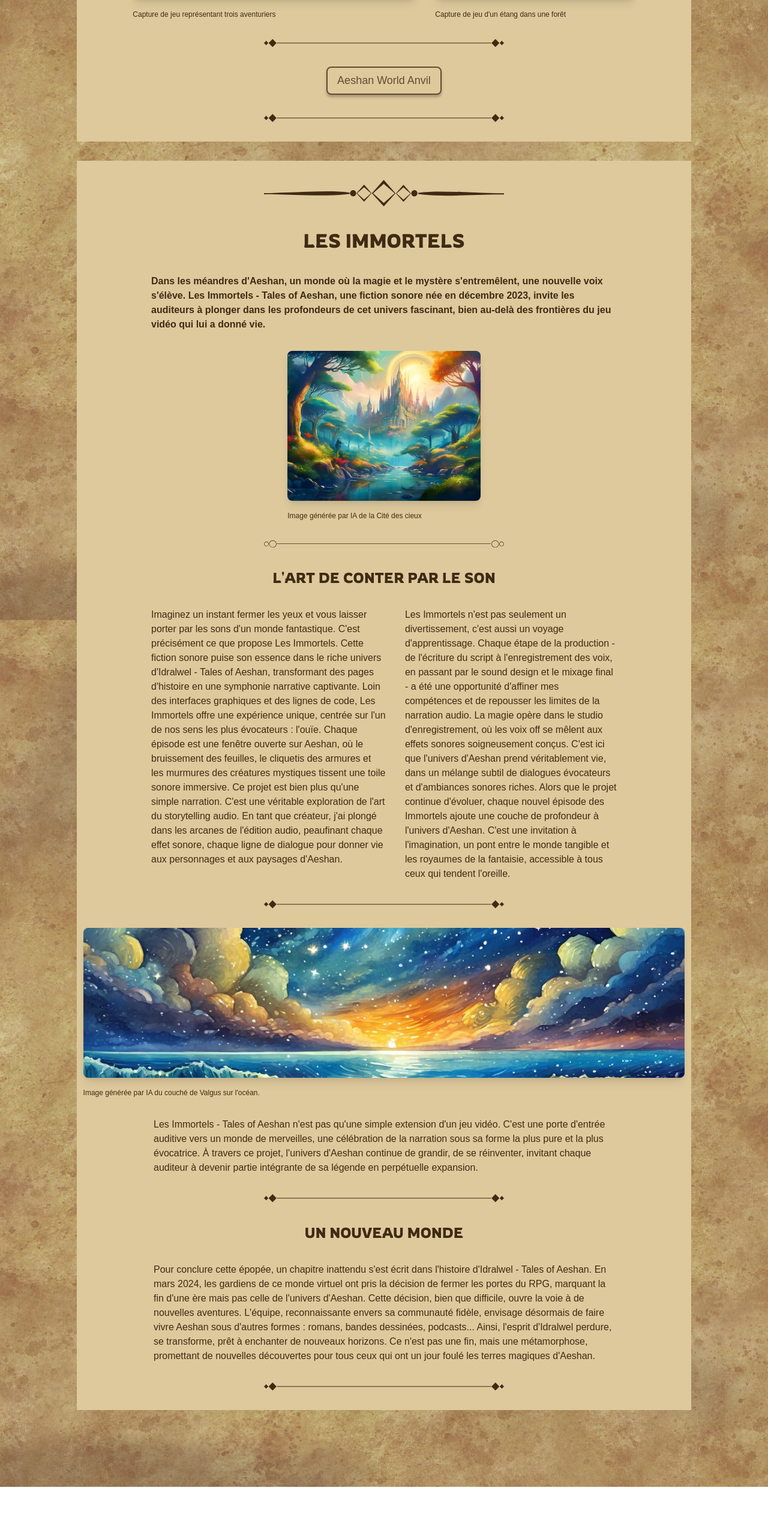
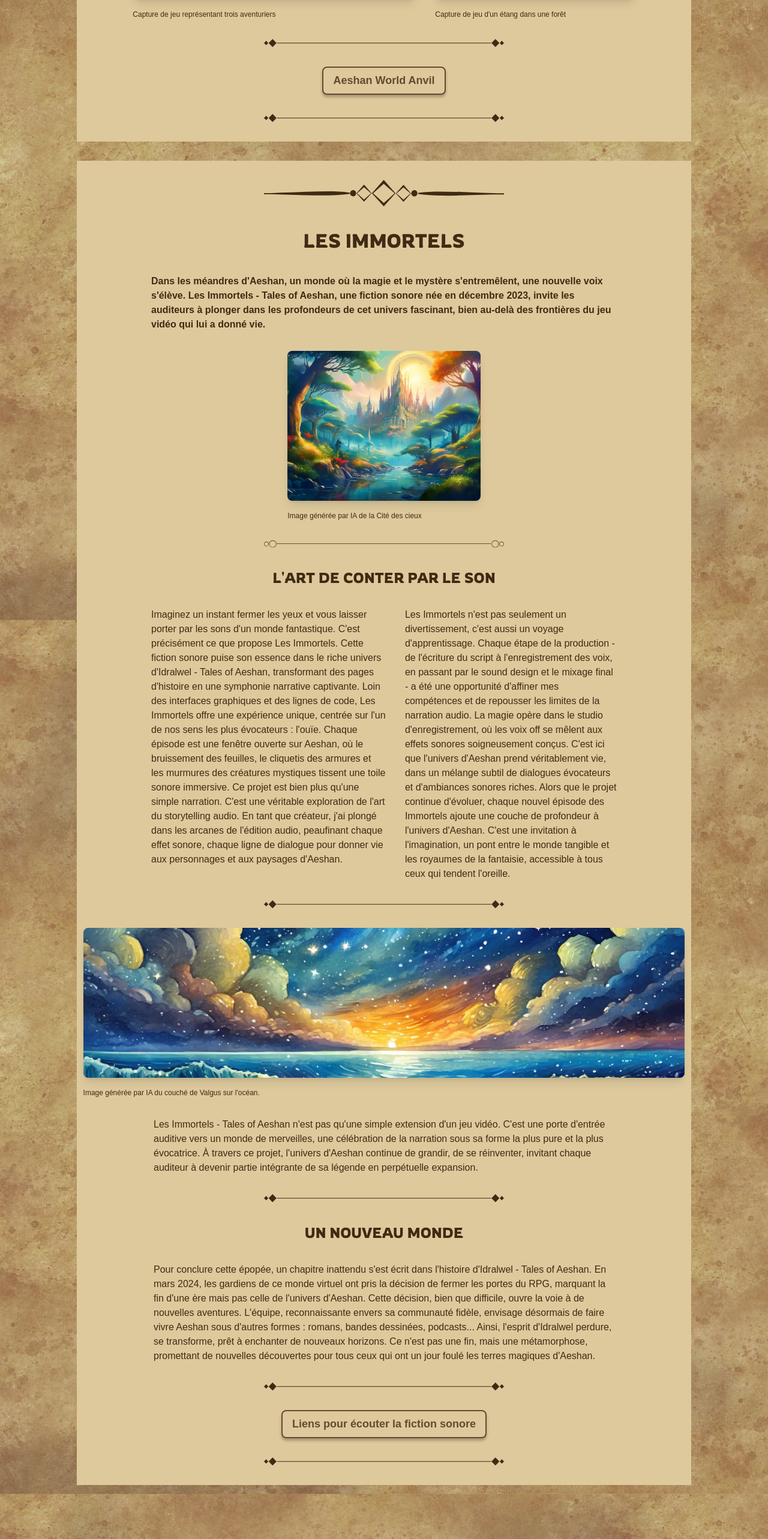
Before and after one commit to SamuelCharasse/Portfolio, a Vue app: page /projectSolo in a window 1280 px wide. Shown: the part 1880-4446 px from the top of the page at 60% size. Before the commit the page ends 4359 px from the top, so only its background shows below. Built offline with nearby package versions, Linux system fonts and the light colour scheme; a web font is replaced by a local one.

Commit message:
Ajout d'un bouton pour écouter la fiction sonore dans index.vue; mise à jour du poids de la police dans tailwind.config.js

```diff
--- a/src/pages/projectSolo/index.vue
+++ b/src/pages/projectSolo/index.vue
@@ -160,6 +160,8 @@ import btnDefault from '@/components/boutons/btnDefault.vue'
         </p>
       </div>
       <Separateur3 />
+      <btnDefault>Liens pour écouter la fiction sonore</btnDefault>
+      <Separateur3 />
     </div>
   </div>
 </template>
--- a/tailwind.config.js
+++ b/tailwind.config.js
@@ -22,7 +22,7 @@ export default {
           fontWeight: '700'
         }],
         btnText: ['18px', {
-          fontWeight: '400',
+          fontWeight: '700',
           fontFamily: 'Itim'
         }],
       },
```
